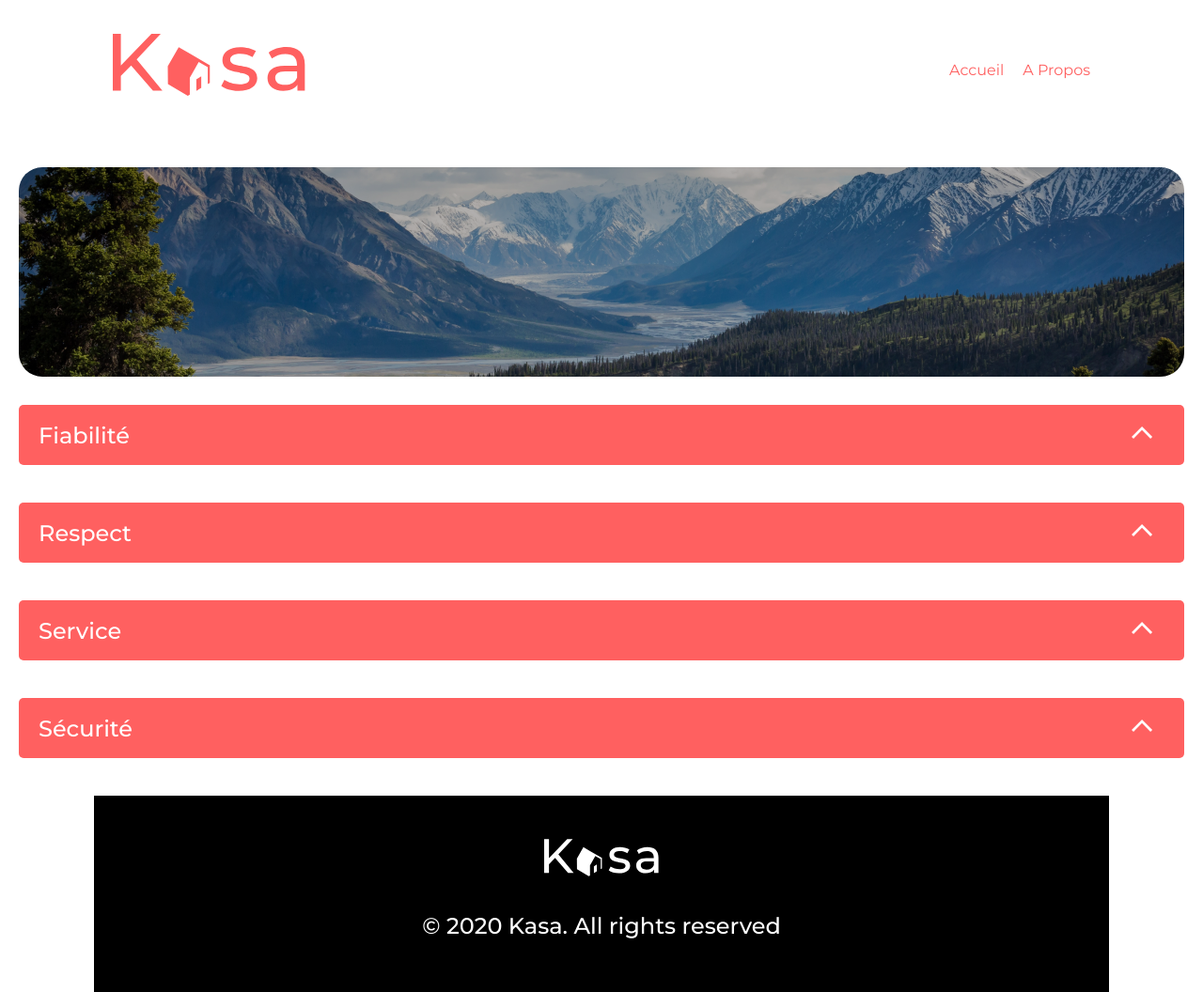
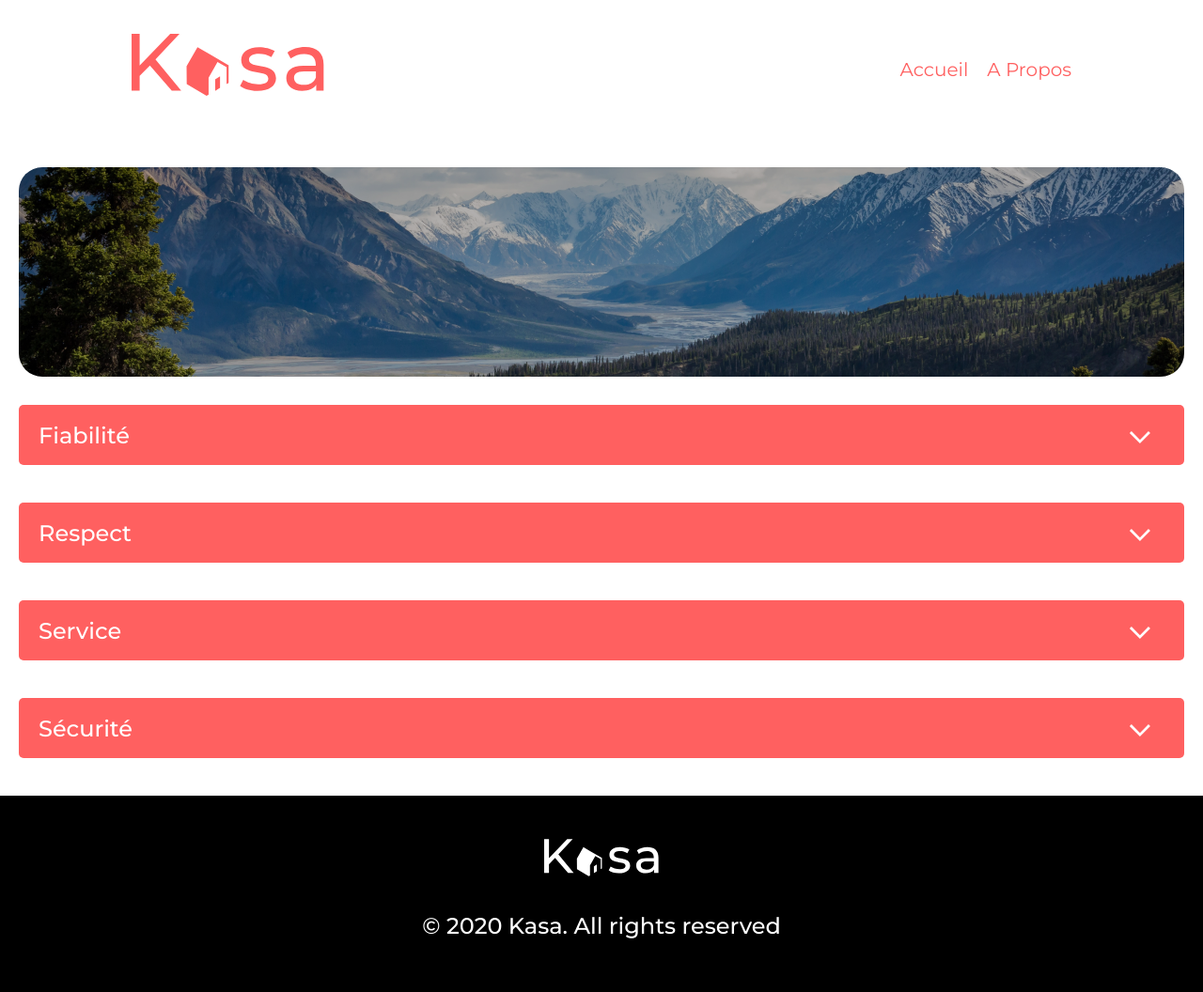
Before and after one commit to Smilen9/Kasa, a React (Create React App) app in the folder p7-kasa/: page /apropos in a window 1280 px wide. Shown: the whole page at 94% size. Built offline with nearby package versions, Linux system fonts and the light colour scheme.

Commit message:
modification footer et fleche MenuDeroulant

```diff
--- a/p7-kasa/src/component/MenuDeroulant.jsx
+++ b/p7-kasa/src/component/MenuDeroulant.jsx
@@ -7,8 +7,8 @@ const MenuDeroulant = ({ menu, header, paragraphe, titre, texte }) => {
     const arrowStyle = {
         height: "50px",
         width: "50px",
-        transform: state ? "rotate(90deg)" : "rotate(-90deg)",
-        transition: "transform 0.5s ease-in-out",
+        transform: state ? "rotate(-90deg)" : "rotate(90deg)",
+        transition: "transform 0.4s ease-in-out",
     };
 
     const handleClick = () => {
--- a/p7-kasa/src/index.jsx
+++ b/p7-kasa/src/index.jsx
@@ -6,10 +6,10 @@ import Logement from "./pages/Logement";
 import Header from "./component/Header";
 import Footer from "./component/Footer";
 import ReactDOM from 'react-dom/client';
-import Style from './style/main.css';
+import appStyle from './style/main.css';
 import { BrowserRouter as Router, Routes, Route } from "react-router-dom";
 
-import reportWebVitals from './reportWebVitals'
+import reportWebVitals from './reportWebVitals';
 
 const root = ReactDOM.createRoot(document.getElementById('root'))
 root.render(
--- a/p7-kasa/src/pages/FicheLogement.jsx
+++ b/p7-kasa/src/pages/FicheLogement.jsx
@@ -15,7 +15,7 @@ let paragraphe = `logement__menus__desc`;
 //recherche de l'index dans l'array de l'api
 const FicheLogement = () => {
     function useLogement() {
-        let { id } = useParams();
+        let { id } = useParams(); //On extrait l'id de l'url
         for (let i = 0; i < logements.length; ) //On cherche le nombre de composant qu'il y a dans logementJSON
             if (id === logements[i].id) {
                 return (n = i);
--- a/p7-kasa/src/pages/Logement.jsx
+++ b/p7-kasa/src/pages/Logement.jsx
@@ -7,10 +7,10 @@ import "../style/Logement.css"; //CSS
 let logements = getApi();
 
 const Logement = () => {
-    let { id } = useParams();
-    let navigate = useNavigate();
+    let { id } = useParams(); //On stock l'id de l'url dans la variable id
+    let navigate = useNavigate(); //permet de rediriger sur une page
     useEffect(() => {
-// verification si l'id est bien dans l'api sinon 404
+// verification si l'id est bien dans l'api sinon page erreur 404
         if (
             !logements.some((logements) => {
                 return logements.id === id;
--- a/p7-kasa/src/style/main.css
+++ b/p7-kasa/src/style/main.css
@@ -7,10 +7,6 @@
 
 body {
     margin: 0;
-}
-
-#root {
-    max-width: 1440px
 }
 
 #root,.PageIntrouvable {
@@ -67,10 +63,10 @@ body {
 .header {
     display: flex;
     justify-content: space-between;
-    max-width: 1240px;
+    max-width: 1440px;
     height: 68px;
     flex-direction: row;
-    margin:40px 100px;
+    margin:40px 120px;
     align-items: center;
 }
 
@@ -85,8 +81,8 @@ body {
 }
 
 .header ul li {
+    font-size: 20px;
     display: inline-block;
-    padding-right: 20px
 }
 
 .header a {
@@ -98,9 +94,12 @@ body {
     text-decoration: underline
 }
 
-@media (max-width:768px) and (min-width:427px){
+@media (max-width:768px) and (min-width:426px){
     .header {
         margin: 40px 20px;
+    }
+    .header ul li {
+        font-size: 20px;
     }
 }
 
@@ -110,7 +109,11 @@ body {
     }
 
     .header svg {
-        width: 110px
+        width: 105px
+    }
+
+    .header ul li {
+        font-size: 16px;
     }
 }
 
@@ -123,8 +126,6 @@ body {
     height: 209px;
     justify-content: center;
     left: 0;
-    margin: 0 100px ;
-    max-width: 1240px;
     position: relative;
     right: 0
 }
```
Also changed, not shown: p7-kasa/src/api/logement.json (+33 -0 lines), 1 other file (tests, documents, lock files or other folders).
